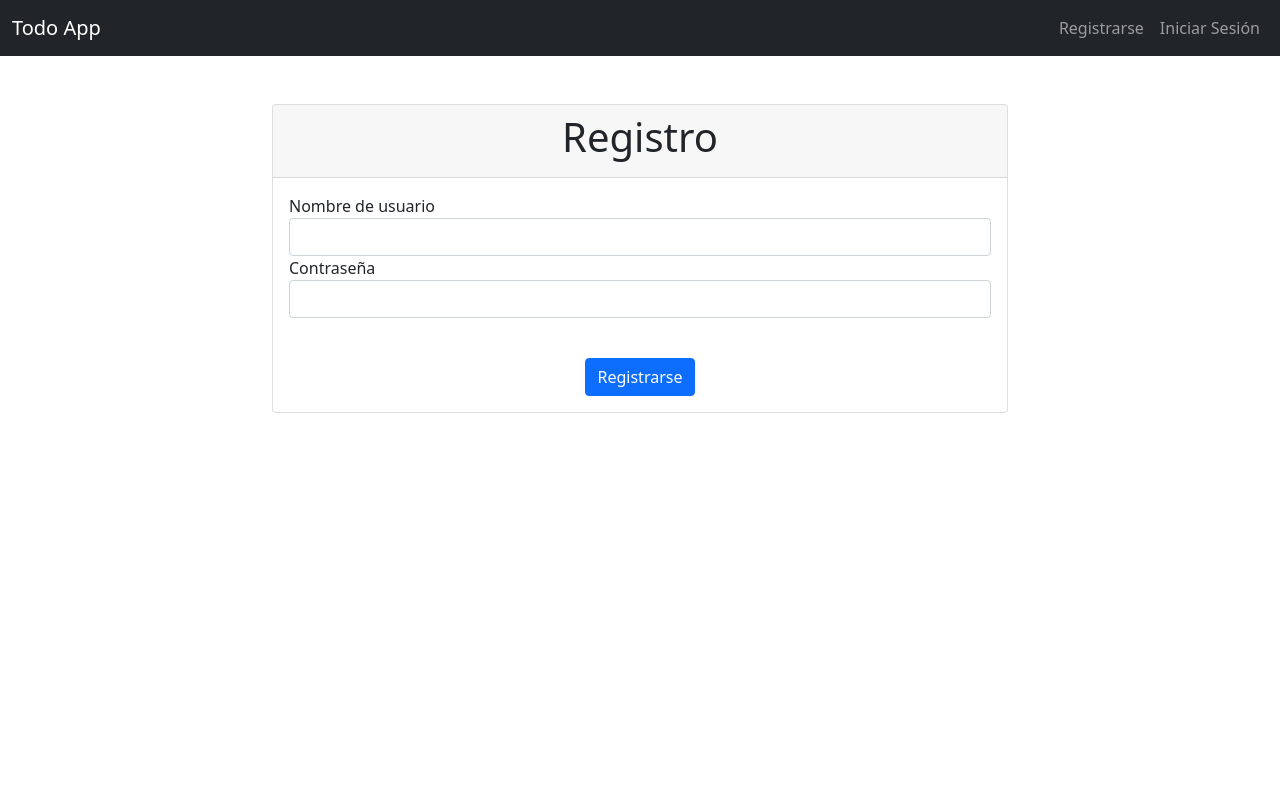
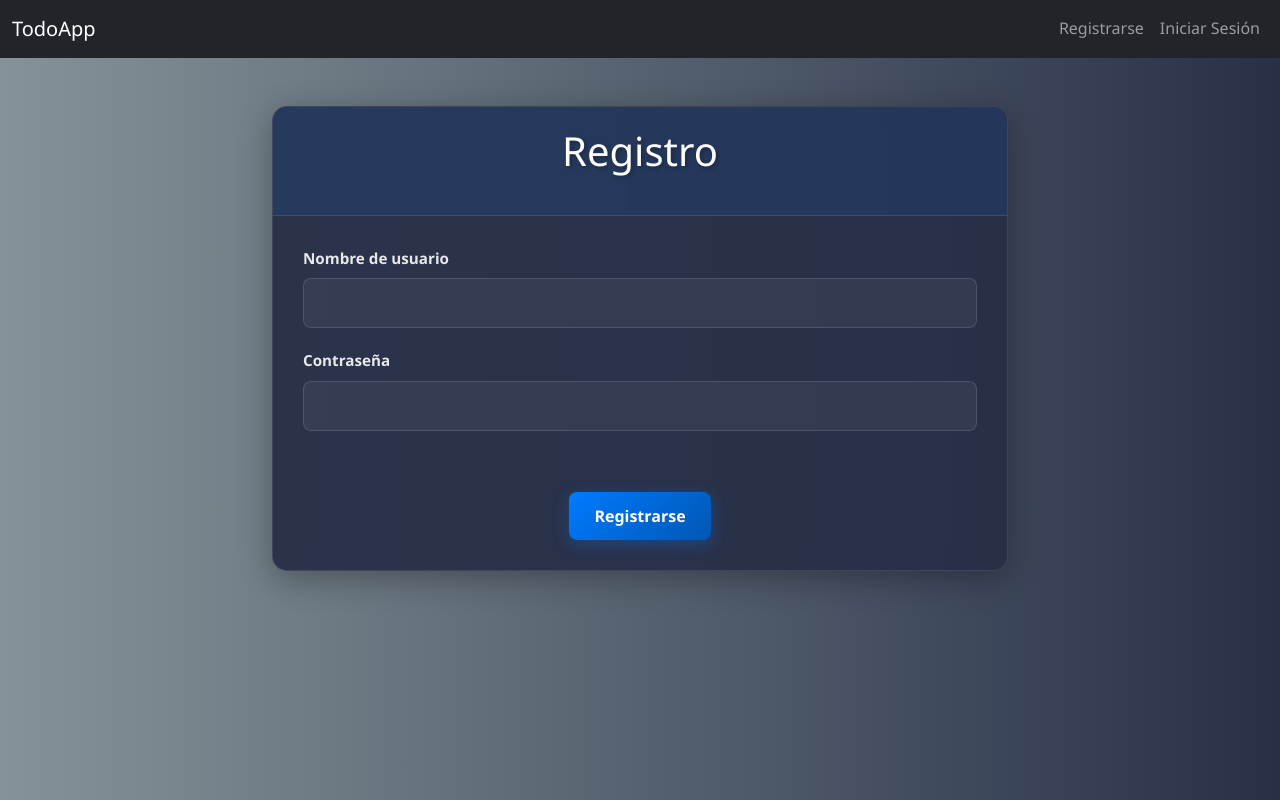
Before and after one commit to BrayanTM/Flask-WebToDo, a Flask app: page /auth/register in a window 1280 px wide. Run offline with Flask 3, Linux system fonts and the light colour scheme.

Commit message:
feat: Agregar estilos CSS y corregir nombres en las plantillas

```diff
--- /dev/null
+++ b/todoapp/static/css/styles.css
@@ -0,0 +1,210 @@
+* {
+  margin: 0;
+  padding: 0;
+  box-sizing: border-box;
+}
+
+body {
+  font-family: 'Segoe UI', Tahoma, Geneva, Verdana, sans-serif;
+  color: #e8e8e8;
+  line-height: 1.6;
+  background: #283048; /* fallback for old browsers */
+  background: -webkit-linear-gradient(
+    to right,
+    #859398,
+    #283048
+  ); /* Chrome 10-25, Safari 5.1-6 */
+  background: linear-gradient(
+    to right,
+    #859398,
+    #283048
+  ); /* W3C, IE 10+/ Edge, Firefox 16+, Chrome 26+, Opera 12+, Safari 7+ */
+  min-height: 100vh;
+}
+
+.container-sm {
+  background: rgba(40, 48, 72, 0.9);
+  backdrop-filter: blur(10px);
+  padding: 30px;
+  border-radius: 15px;
+  box-shadow: 0 8px 32px rgba(0, 0, 0, 0.3);
+  margin-top: 50px;
+  margin-bottom: 50px;
+  border: 1px solid rgba(255, 255, 255, 0.1);
+}
+
+h1,
+h2,
+h3 {
+  margin-bottom: 20px;
+  color: #ffffff;
+  text-shadow: 2px 2px 4px rgba(0, 0, 0, 0.3);
+}
+
+.form-group {
+  margin-bottom: 20px;
+}
+
+label {
+  display: block;
+  margin-bottom: 8px;
+  font-weight: 600;
+  color: #e8e8e8;
+  font-size: 0.95rem;
+}
+
+input[type='text'],
+input[type='password'],
+textarea,
+.form-control {
+  width: 100%;
+  padding: 12px 15px;
+  border: 1px solid rgba(133, 147, 152, 0.3) !important;
+  border-radius: 8px !important;
+  background: rgba(255, 255, 255, 0.05) !important;
+  color: #ffffff !important;
+  font-size: 1rem;
+  transition: all 0.3s ease;
+}
+
+input[type='text']:focus,
+input[type='password']:focus,
+textarea:focus,
+.form-control:focus {
+  outline: none;
+  border-color: #007bff !important;
+  background: rgba(255, 255, 255, 0.1) !important;
+  box-shadow: 0 0 0 3px rgba(0, 123, 255, 0.2) !important;
+}
+
+input[type='text']::placeholder,
+input[type='password']::placeholder,
+textarea::placeholder,
+.form-control::placeholder {
+  color: rgba(255, 255, 255, 0.4);
+}
+
+input[type='submit'],
+.btn,
+.btn-primary {
+  background: linear-gradient(135deg, #007bff 0%, #0056b3 100%) !important;
+  color: white !important;
+  padding: 12px 25px;
+  border: none !important;
+  border-radius: 8px;
+  cursor: pointer;
+  font-weight: 600;
+  font-size: 1rem;
+  transition: all 0.3s ease;
+  box-shadow: 0 4px 15px rgba(0, 123, 255, 0.3);
+}
+
+input[type='submit']:hover,
+.btn:hover,
+.btn-primary:hover {
+  background: linear-gradient(135deg, #0056b3 0%, #003d82 100%) !important;
+  transform: translateY(-2px);
+  box-shadow: 0 6px 20px rgba(0, 123, 255, 0.4);
+}
+
+.btn-secondary {
+  background: linear-gradient(135deg, #6c757d 0%, #495057 100%) !important;
+  box-shadow: 0 4px 15px rgba(108, 117, 125, 0.3);
+  color: white !important;
+}
+
+.btn-secondary:hover {
+  background: linear-gradient(135deg, #5a6268 0%, #343a40 100%) !important;
+}
+
+.btn-danger {
+  background: linear-gradient(135deg, #dc3545 0%, #a71d2a 100%) !important;
+  box-shadow: 0 4px 15px rgba(220, 53, 69, 0.3);
+  color: white !important;
+}
+
+.btn-danger:hover {
+  background: linear-gradient(135deg, #a71d2a 0%, #7a121f 100%) !important;
+  transform: translateY(-2px);
+  box-shadow: 0 6px 20px rgba(220, 53, 69, 0.4);
+}
+
+.alert {
+  padding: 15px 20px;
+  margin-bottom: 20px;
+  border-radius: 10px;
+  font-weight: 500;
+  box-shadow: 0 4px 15px rgba(0, 0, 0, 0.2);
+  border-left: 4px solid;
+}
+
+.alert-success {
+  background: linear-gradient(135deg, rgba(40, 167, 69, 0.9) 0%, rgba(33, 136, 56, 0.9) 100%);
+  color: #ffffff;
+  border-left-color: #28a745;
+}
+
+.alert-danger {
+  background: linear-gradient(135deg, rgba(220, 53, 69, 0.9) 0%, rgba(189, 33, 48, 0.9) 100%);
+  color: #ffffff;
+  border-left-color: #dc3545;
+}
+
+.alert-info {
+  background: linear-gradient(135deg, rgba(23, 162, 184, 0.9) 0%, rgba(19, 132, 150, 0.9) 100%);
+  color: #ffffff;
+  border-left-color: #17a2b8;
+}
+
+.text-center {
+  text-align: center;
+}
+
+/* Estilos para cards de Bootstrap */
+.card {
+  background: rgba(40, 48, 72, 0.95);
+  border: 1px solid rgba(255, 255, 255, 0.1);
+  border-radius: 15px;
+  box-shadow: 0 8px 32px rgba(0, 0, 0, 0.3);
+  backdrop-filter: blur(10px);
+}
+
+.card-header {
+  background: rgba(0, 123, 255, 0.1);
+  border-bottom: 1px solid rgba(255, 255, 255, 0.1);
+  border-radius: 15px 15px 0 0 !important;
+  padding: 20px;
+}
+
+.card-body {
+  padding: 30px;
+}
+
+/* Estilos para checkbox */
+.form-check-input {
+  width: 20px;
+  height: 20px;
+  cursor: pointer;
+  border: 2px solid rgba(133, 147, 152, 0.5);
+  background-color: rgba(255, 255, 255, 0.05);
+}
+
+.form-check-input:checked {
+  background-color: #007bff;
+  border-color: #007bff;
+}
+
+/* Mejoras para el navbar */
+.navbar-dark .navbar-nav .nav-link {
+  transition: all 0.3s ease;
+}
+
+.navbar-dark .navbar-nav .nav-link:hover {
+  color: #007bff !important;
+  transform: translateY(-2px);
+}
+
+p {
+  font-size: 1rem;
+  color: #d1d1d1;
+}
--- a/todoapp/templates/base.html
+++ b/todoapp/templates/base.html
@@ -8,13 +8,15 @@
     <link href="https://cdn.jsdelivr.net/npm/bootstrap@5.0.2/dist/css/bootstrap.min.css" rel="stylesheet"
         integrity="sha384-EVSTQN3/azprG1Anm3QDgpJLIm9Nao0Yz1ztcQTwFspd3yD65VohhpuuCOmLASjC" crossorigin="anonymous">
 
-    <title>Todo App - {% block title %}{% endblock %}</title>
+    <link rel="stylesheet" href="{{ url_for('static', filename='css/styles.css') }}">
+
+    <title>TodoApp - {% block title %}{% endblock %}</title>
 </head>
 
 <body>
     <nav class="navbar navbar-expand-sm navbar-dark bg-dark" data-bs-theme="dark">
         <div class="container-fluid">
-            <a class="navbar-brand" href="{{ url_for('index') }}">Todo App</a>
+            <a class="navbar-brand" href="{{ url_for('index') }}">TodoApp</a>
             <button class="navbar-toggler" type="button" data-bs-toggle="collapse" data-bs-target="#navbarNav"
                 aria-controls="navbarNav" aria-expanded="false" aria-label="Toggle navigation">
                 <span class="navbar-toggler-icon"></span>
--- a/todoapp/templates/index.html
+++ b/todoapp/templates/index.html
@@ -5,7 +5,7 @@
 
 <div class="container-sm text-center">
 
-    <h1 class="display-3">Bienvenido a la aplicación Web ToDo</h1>
+    <h1 class="display-3">Bienvenido a la aplicación WebToDo</h1>
     <p>Organiza tus tareas de manera eficiente y sencilla.</p>
     <hr class="my-4">
 
```
